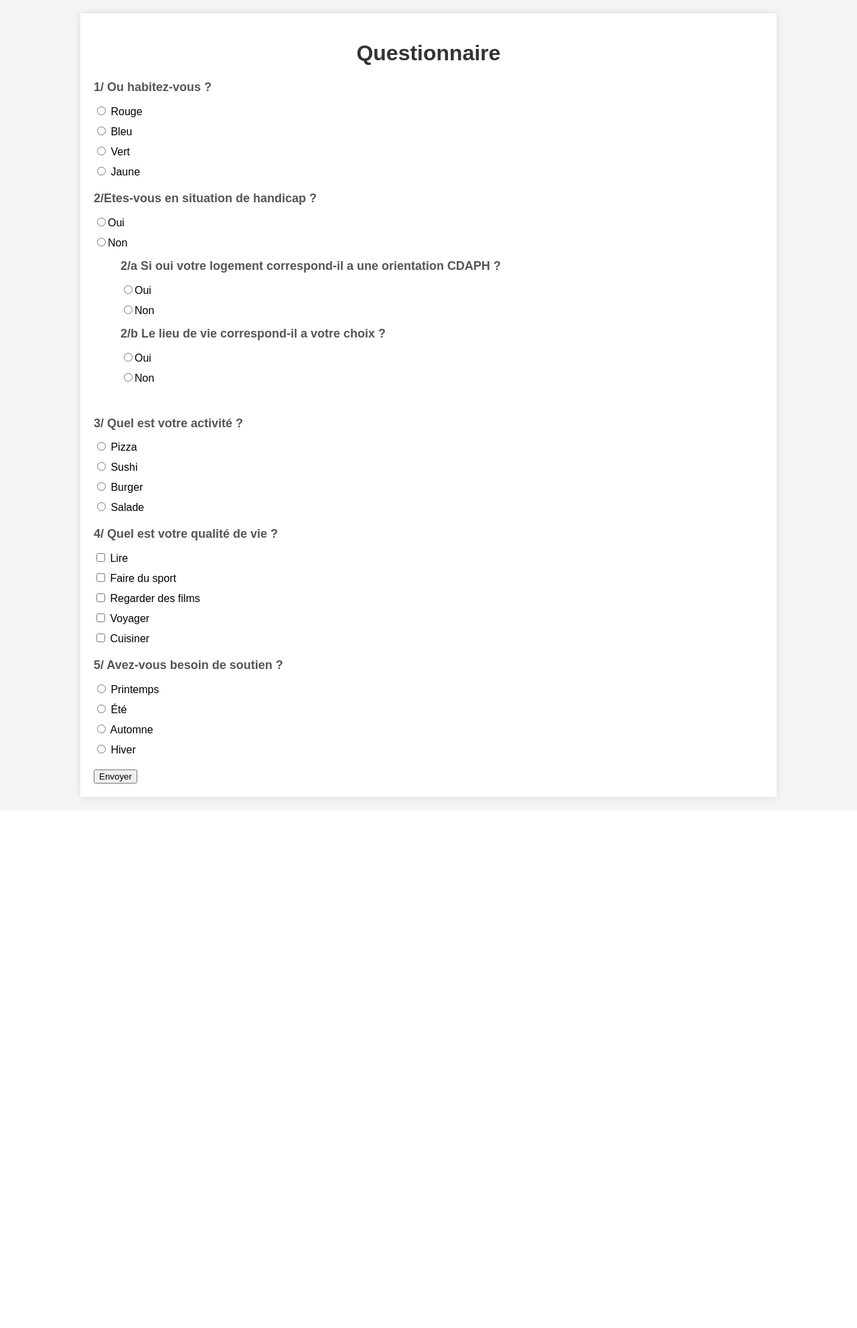
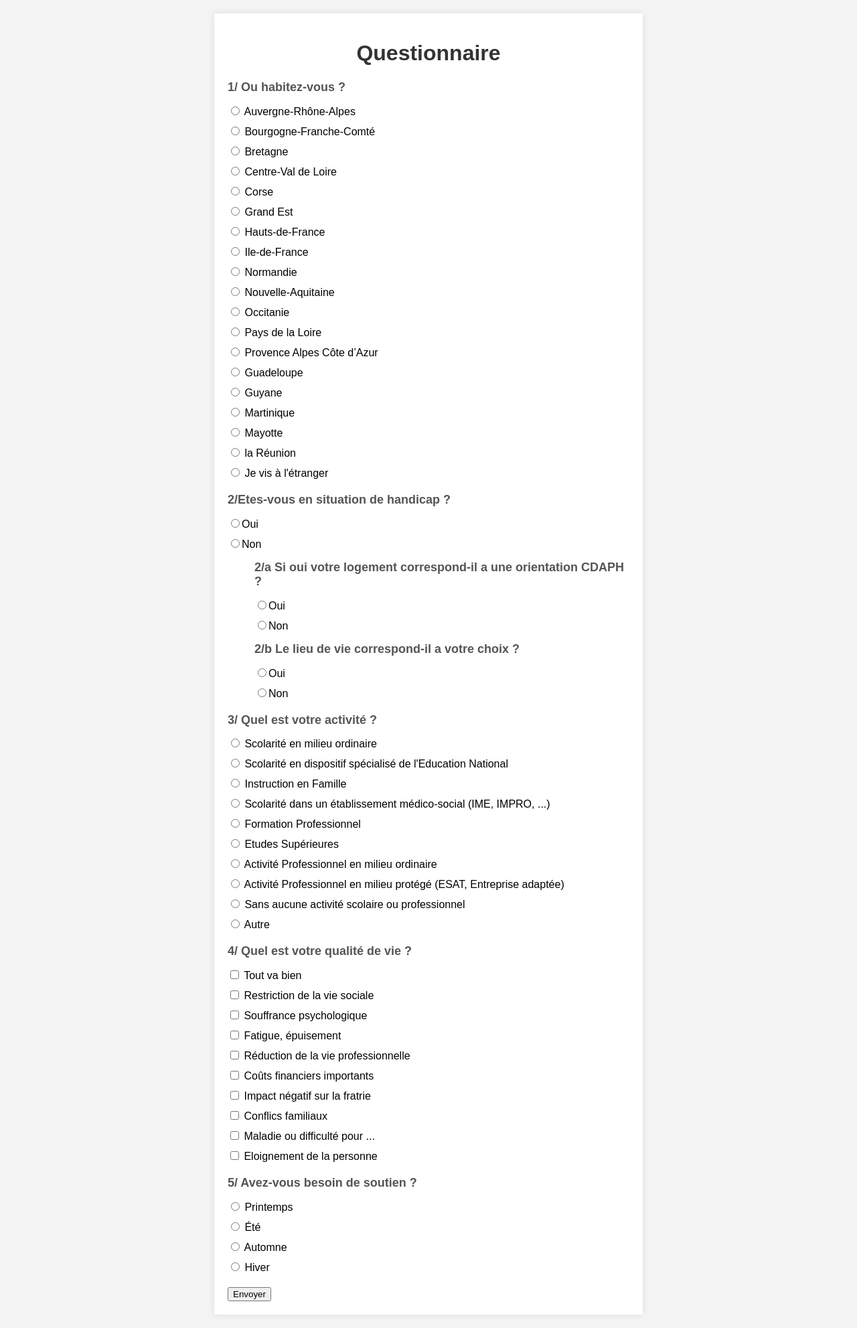
Before and after one commit to Syewo/SiteCroixBleue, a PHP site: page /enquete.html in a window 1280 px wide. Shown: the whole page at 67% size. Before the commit the page ends 1197 px from the top, so only its background shows below. Run offline with PHP 8.4, Linux system fonts and the light colour scheme.

Commit message:
suite enquete

```diff
--- a/PageEnquete/enquete.css
+++ b/PageEnquete/enquete.css
@@ -5,7 +5,7 @@ body {
     padding: 20px;
 }
 .container {
-    max-width: 1000px;
+    max-width: 600px;
     margin: auto;
     background: #fff;
     padding: 20px;
--- a/PageEnquete/enquete.html
+++ b/PageEnquete/enquete.html
@@ -4,7 +4,7 @@
   <meta charset="UTF-8">
   <meta name="viewport" content="width=device-width, initial-scale=1.0">
   <title>Questionnaire</title>
-  <link rel="stylesheet" href="enquete.css" >
+  <link rel="stylesheet" href="enquete.css">
 </head>
 <body>
 <div class="container">
@@ -12,11 +12,29 @@
   <form>
     <div class="question">
       <h2>1/ Ou habitez-vous ?</h2>
-      <label><input type="radio" name="color" value="rouge"> Rouge</label>
-      <label><input type="radio" name="color" value="bleu"> Bleu</label>
-      <label><input type="radio" name="color" value="vert"> Vert</label>
-      <label><input type="radio" name="color" value="jaune"> Jaune</label>
+      <label><input type="radio"> Auvergne-Rhône-Alpes</label>
+      <label><input type="radio"> Bourgogne-Franche-Comté</label>
+      <label><input type="radio"> Bretagne</label>
+      <label><input type="radio"> Centre-Val de Loire</label>
+      <label><input type="radio"> Corse</label>
+      <label><input type="radio"> Grand Est</label>
+      <label><input type="radio"> Hauts-de-France</label>
+      <label><input type="radio"> Ile-de-France</label>
+      <label><input type="radio"> Normandie</label>
+      <label><input type="radio"> Nouvelle-Aquitaine</label>
+      <label><input type="radio"> Occitanie</label>
+      <label><input type="radio"> Pays de la Loire</label>
+      <label><input type="radio"> Provence Alpes Côte d’Azur</label>
+      <label><input type="radio"> Guadeloupe</label>
+      <label><input type="radio"> Guyane</label>
+      <label><input type="radio"> Martinique</label>
+      <label><input type="radio"> Mayotte</label>
+      <label><input type="radio"> la Réunion</label>
+      <label><input type="radio"> Je vis à l'étranger</label>
     </div>
+
+
+
     <div class="question">
       <h2>2/Etes-vous en situation de handicap ?</h2>
       <label><input type="radio">Oui</label>
@@ -27,29 +45,48 @@
       <dd><h2>2/b Le lieu de vie correspond-il a votre choix ?</h2>
       <label><input type="radio">Oui</label>
       <label><input type="radio">Non</label>
-      </br>
     </div>
+
+
+
     <div class="question">
       <h2>3/ Quel est votre activité ?</h2>
-      <label><input type="radio" name="food" value="pizza"> Pizza</label>
-      <label><input type="radio" name="food" value="sushi"> Sushi</label>
-      <label><input type="radio" name="food" value="burger"> Burger</label>
-      <label><input type="radio" name="food" value="salade"> Salade</label>
+      <label><input type="radio"> Scolarité en milieu ordinaire </label>
+      <label><input type="radio"> Scolarité en dispositif spécialisé de l'Education National </label>
+      <label><input type="radio"> Instruction en Famille </label>
+      <label><input type="radio"> Scolarité dans un établissement médico-social (IME, IMPRO, ...) </label>
+      <label><input type="radio"> Formation Professionnel </label>
+      <label><input type="radio"> Etudes Supérieures </label>
+      <label><input type="radio"> Activité Professionnel en milieu ordinaire </label>
+      <label><input type="radio"> Activité Professionnel en milieu protégé (ESAT, Entreprise adaptée) </label>
+      <label><input type="radio"> Sans aucune activité scolaire ou professionnel </label>
+      <label><input type="radio"> Autre </label>
     </div>
+
+
+
     <div class="question">
       <h2>4/ Quel est votre qualité de vie ?</h2>
-      <label><input type="checkbox" name="activities" value="lire"> Lire</label>
-      <label><input type="checkbox" name="activities" value="sport"> Faire du sport</label>
-      <label><input type="checkbox" name="activities" value="films"> Regarder des films</label>
-      <label><input type="checkbox" name="activities" value="voyager"> Voyager</label>
-      <label><input type="checkbox" name="activities" value="cuisiner"> Cuisiner</label>
+      <label><input type="checkbox"> Tout va bien </label>
+      <label><input type="checkbox"> Restriction de la vie sociale </label>
+      <label><input type="checkbox"> Souffrance psychologique </label>
+      <label><input type="checkbox"> Fatigue, épuisement </label>
+      <label><input type="checkbox"> Réduction de la vie professionnelle </label>
+      <label><input type="checkbox"> Coûts financiers importants </label>
+      <label><input type="checkbox"> Impact négatif sur la fratrie </label>
+      <label><input type="checkbox"> Conflics familiaux </label>
+      <label><input type="checkbox"> Maladie ou difficulté pour ... </label>
+      <label><input type="checkbox"> Eloignement de la personne </label>
     </div>
+
+
+
     <div class="question">
       <h2>5/ Avez-vous besoin de soutien ?</h2>
-      <label><input type="radio" name="season" value="printemps"> Printemps</label>
-      <label><input type="radio" name="season" value="ete"> Été</label>
-      <label><input type="radio" name="season" value="automne"> Automne</label>
-      <label><input type="radio" name="season" value="hiver"> Hiver</label>
+      <label><input type="radio"> Printemps</label>
+      <label><input type="radio"> Été</label>
+      <label><input type="radio"> Automne</label>
+      <label><input type="radio"> Hiver</label>
     </div>
 
     <button type="submit">Envoyer</button>
```
